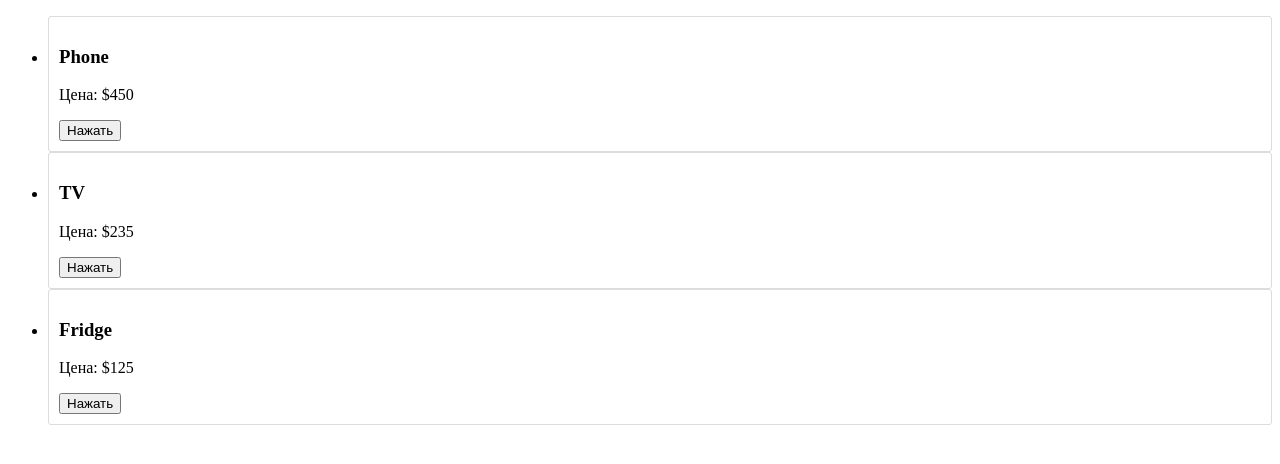
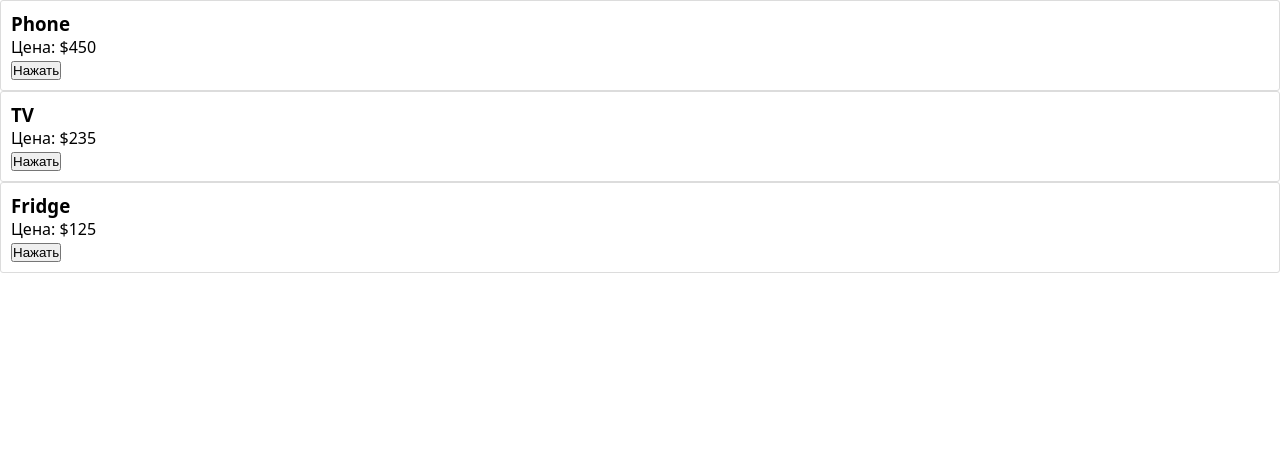
Before and after one commit to isHardCoded/react-start, a React (Vite) app: page / in a window 1280 px wide. Shown: the top 464 px of the page. Built offline with nearby package versions, Linux system fonts and the light colour scheme.

Commit message:
Подключили глобальные стили

```diff
--- a/index.html
+++ b/index.html
@@ -3,6 +3,7 @@
 	<head>
 		<meta charset="UTF-8" />
 		<link rel="icon" type="image/svg+xml" href="/vite.svg" />
+		<link rel="stylesheet" href="./src/assets/styles/global.css" />
 		<meta name="viewport" content="width=device-width, initial-scale=1.0" />
 		<title>Vite + React</title>
 	</head>
--- /dev/null
+++ b/src/assets/styles/global.css
@@ -0,0 +1,11 @@
+* {
+	margin: 0;
+	padding: 0;
+
+	box-sizing: border-box;
+}
+
+body {
+	font-family: system-ui, -apple-system, BlinkMacSystemFont, 'Segoe UI', Roboto,
+		Oxygen, Ubuntu, Cantarell, 'Open Sans', 'Helvetica Neue', sans-serif;
+}
```
